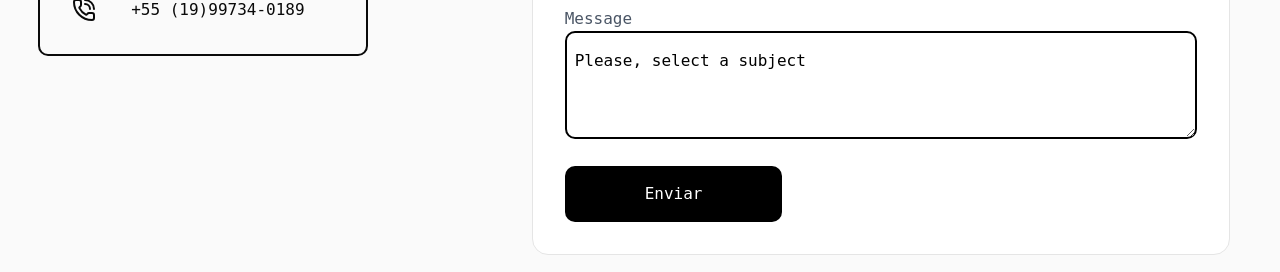
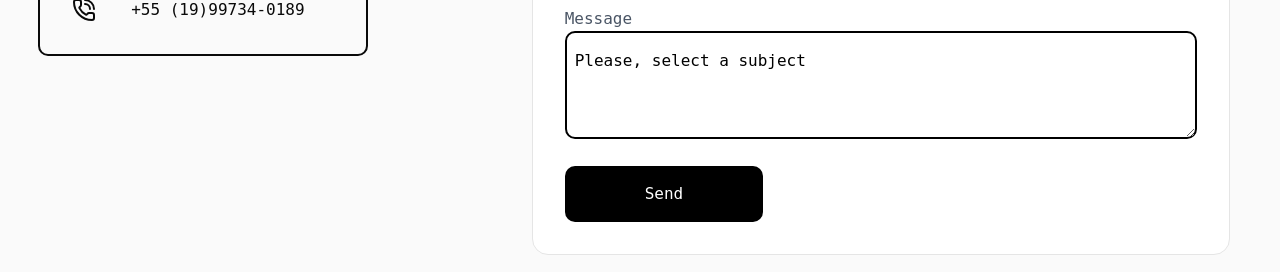
Before and after one commit to filipesvb/my-portfolio, a React (Vite) app: page / in a window 1280 px wide. Shown: the part 3022-3294 px from the top of the page. Built offline with nearby package versions, Linux system fonts and the light colour scheme; a web font is replaced by a local one.

Commit message:
fix: fixed contact form  button text

```diff
--- a/src/pages/Home/components/ContactSection/components/ContactForm/index.tsx
+++ b/src/pages/Home/components/ContactSection/components/ContactForm/index.tsx
@@ -146,7 +146,7 @@ const ContactForm = () => {
       </fieldset>
       <fieldset>
         <Magnetic className=" w-full md:w-auto">
-          <FormButton>Enviar</FormButton>
+          <FormButton>{t('form.enviar')}</FormButton>
         </Magnetic>
       </fieldset>
     </form>
```
